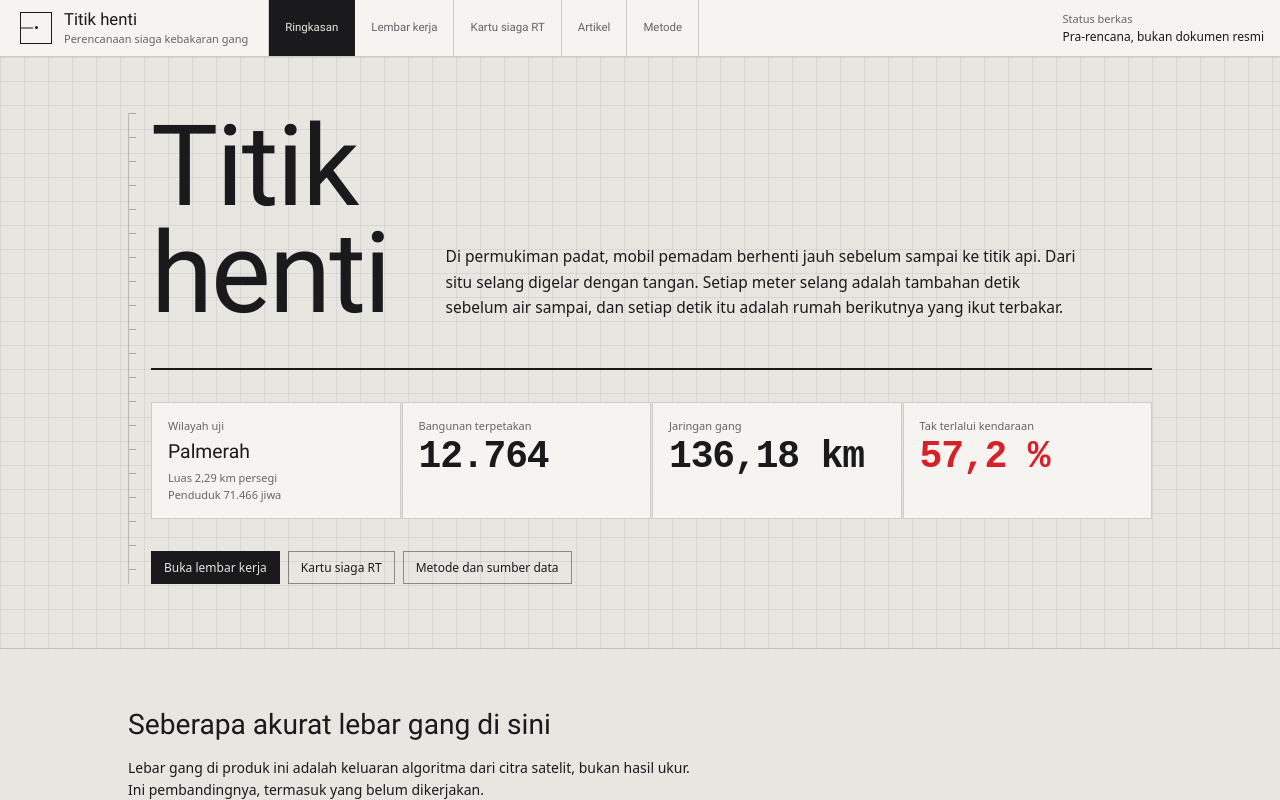
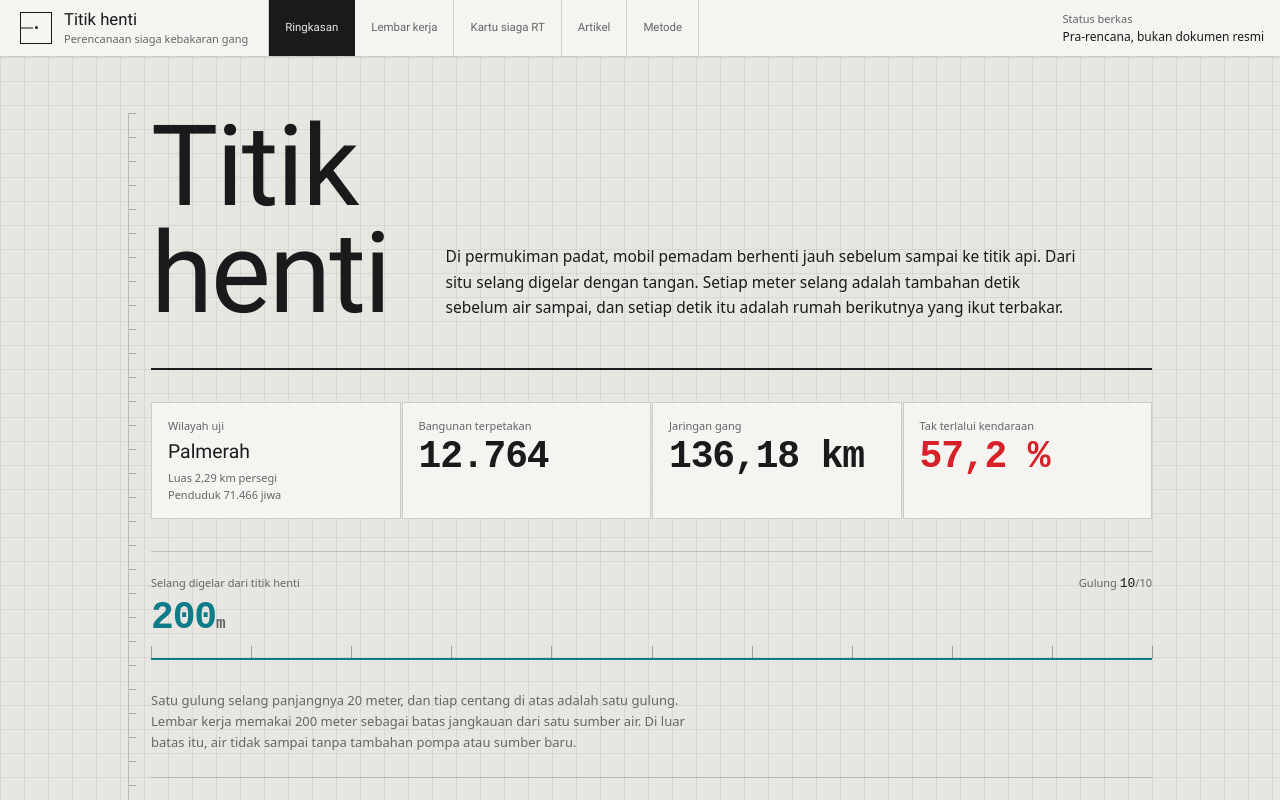
Before and after one commit to benditandayusaputra/titik_henti, a SvelteKit app: page / in a window 1280 px wide. Shown: the top 800 px of the page. Built offline with nearby package versions, Linux system fonts and the light colour scheme.

Commit message:
💫 tambah momen penggaris selang di beranda sesuai arah desain

```diff
--- /dev/null
+++ b/src/lib/ui/HoseRulerIntro.svelte
@@ -0,0 +1,66 @@
+<script lang="ts">
+	import { DEFAULT_MAX_HOSE_LENGTH_METERS, HOSE_ROLL_LENGTH_METERS } from '$lib/domain/constants';
+	import { formatCount } from '$lib/format';
+
+	const DURASI_GAMBAR_MILIDETIK = 1600;
+
+	const totalGulung = DEFAULT_MAX_HOSE_LENGTH_METERS / HOSE_ROLL_LENGTH_METERS;
+	const centang = Array.from({ length: totalGulung + 1 }, (_, index) => index);
+
+	let meter = $state(DEFAULT_MAX_HOSE_LENGTH_METERS);
+
+	$effect(() => {
+		const kurangiGerak = window.matchMedia('(prefers-reduced-motion: reduce)').matches;
+		if (kurangiGerak) {
+			meter = DEFAULT_MAX_HOSE_LENGTH_METERS;
+			return;
+		}
+		meter = 0;
+		let bingkai = 0;
+		let mulai = 0;
+		const langkah = (waktu: number) => {
+			if (!mulai) mulai = waktu;
+			const bagian = Math.min(1, (waktu - mulai) / DURASI_GAMBAR_MILIDETIK);
+			meter = Math.round(bagian * DEFAULT_MAX_HOSE_LENGTH_METERS);
+			if (bagian < 1) bingkai = requestAnimationFrame(langkah);
+		};
+		bingkai = requestAnimationFrame(langkah);
+		return () => cancelAnimationFrame(bingkai);
+	});
+
+	const bagianTergambar = $derived(meter / DEFAULT_MAX_HOSE_LENGTH_METERS);
+	const gulung = $derived(Math.ceil(meter / HOSE_ROLL_LENGTH_METERS));
+</script>
+
+<div class="hairline-t hairline-b py-6">
+	<div class="flex items-baseline justify-between gap-4">
+		<p class="field-label-sm text-graphite">Selang digelar dari titik henti</p>
+		<p class="field-label-sm text-graphite">
+			Gulung <span class="readout text-ink" data-gulung-selang>{gulung}</span>/{totalGulung}
+		</p>
+	</div>
+
+	<p class="readout-xl text-water mt-3" data-meter-selang>
+		{formatCount(meter)}<span class="text-graphite text-[16px]"> m</span>
+	</p>
+
+	<div class="relative mt-3 h-8" aria-hidden="true">
+		<div class="bg-ink/15 absolute top-3 left-0 h-[2px] w-full"></div>
+		<div
+			class="bg-water absolute top-3 left-0 h-[2px]"
+			style:width={`${bagianTergambar * 100}%`}
+		></div>
+		{#each centang as tanda (tanda)}
+			<div
+				class="bg-ink/35 absolute top-0 h-3 w-px"
+				style:left={`${(tanda / totalGulung) * 100}%`}
+			></div>
+		{/each}
+	</div>
+
+	<p class="text-graphite prose-measure mt-3 text-[13px] leading-[1.6]">
+		Satu gulung selang panjangnya {HOSE_ROLL_LENGTH_METERS} meter, dan tiap centang di atas adalah satu
+		gulung. Lembar kerja memakai {DEFAULT_MAX_HOSE_LENGTH_METERS} meter sebagai batas jangkauan dari satu
+		sumber air. Di luar batas itu, air tidak sampai tanpa tambahan pompa atau sumber baru.
+	</p>
+</div>
--- a/src/routes/+page.svelte
+++ b/src/routes/+page.svelte
@@ -1,4 +1,5 @@
 <script lang="ts">
+	import HoseRulerIntro from '$lib/ui/HoseRulerIntro.svelte';
 	import PageMeta from '$lib/ui/PageMeta.svelte';
 	import {
 		ACCESS_CLASS_COLOR,
@@ -96,6 +97,10 @@
 				</dd>
 			</div>
 		</dl>
+
+		<div class="mt-8">
+			<HoseRulerIntro />
+		</div>
 
 		<div class="mt-8 flex flex-wrap gap-2">
 			<a href="/peta/" class="field-button-solid">Buka lembar kerja</a>
```
